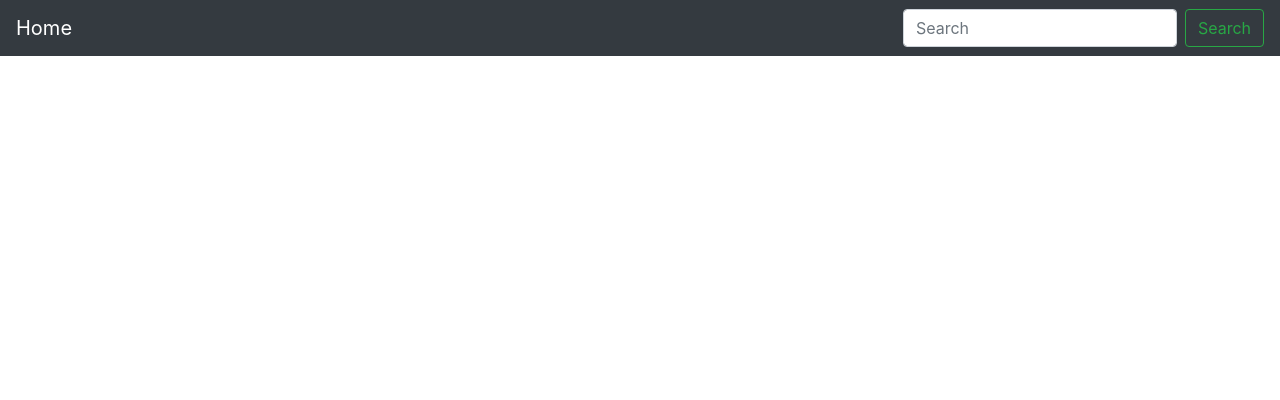
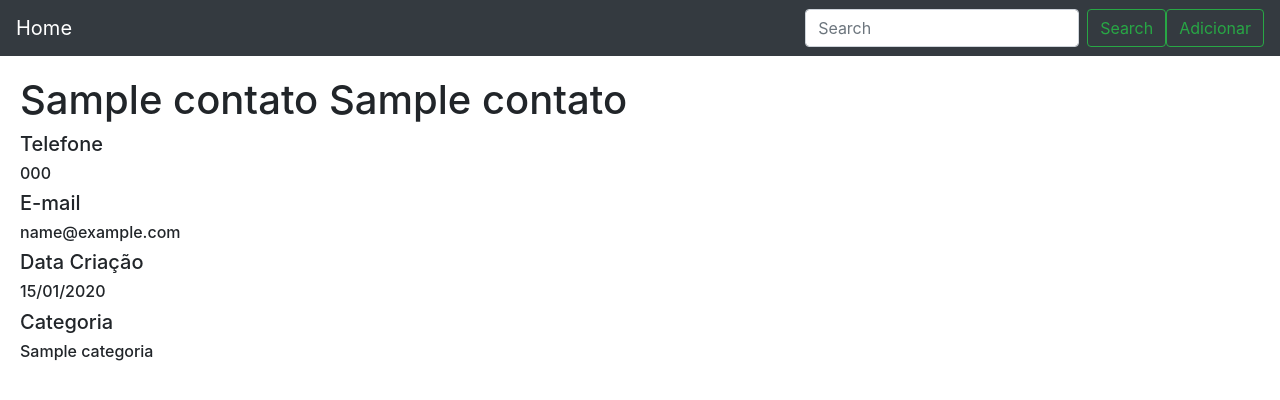
Before and after one commit to Alexvjunior/agenda, a Django app: page /1 in a window 1280 px wide. Shown: the top 400 px of the page. Run offline with Django 3.2, Linux system fonts and the light colour scheme; tables that the repository leaves empty hold one stand-in row (values such as "Sample post"); some libraries are stand-ins or nearby versions.

Commit message:
adicionado fomrulario contatos

```diff
--- /dev/null
+++ b/categoria/service.py
@@ -0,0 +1,6 @@
+from .models import Categoria
+
+
+class CategoriaService():
+    def buscar_todas_categorias(self):
+        return Categoria.objects.all()
--- a/config/settings.py
+++ b/config/settings.py
@@ -37,6 +37,7 @@ INSTALLED_APPS = [
     'django.contrib.sessions',
     'django.contrib.messages',
     'django.contrib.staticfiles',
+    'rest_framework',
 
     # APPS
     'contatos',
--- a/contatos/service.py
+++ b/contatos/service.py
@@ -1,7 +1,20 @@
+import contatos
 from .models import Contato
+from django.db.models import Q, Value
+from django.db.models.functions import Concat
 
 def buscar_todos_contatos():
-    return Contato.objects.all()
+    return Contato.objects.all().filter(
+        ativo=True
+    )
 
 def buscar_contato_por_id(id:int) -> Contato:
     return Contato.objects.filter(id=id).first()
+
+def buscar_contatos_by_termo(termo:str):
+    campos = Concat('nome', Value(' '), 'sobre_nome')
+
+    return Contato.objects.annotate(nome_completo=campos).filter(
+        Q(nome_completo__icontains=termo) | Q(telefone__icontains=termo) | Q(email__icontains=termo),
+        ativo=True,
+    ).order_by('nome')
--- a/contatos/templates/base.html
+++ b/contatos/templates/base.html
@@ -1,6 +1,6 @@
 {% load static %}
 <!DOCTYPE html>
-<html lang="en">
+<html lang="pt-br">
 
 <head>
     <meta charset="UTF-8">
@@ -19,9 +19,13 @@
         <div class="collapse navbar-collapse" id="navbarSupportedContent">
             <ul class="navbar-nav mr-auto">
             </ul>
-            <form class="form-inline my-2 my-lg-0">
-                <input class="form-control mr-sm-2" type="search" placeholder="Search" aria-label="Search">
+            <form class="form-inline my-2 my-lg-0" method="GET" action="{% url 'busca' %}">
+                <input class="form-control mr-sm-2" type="search" placeholder="Search" aria-label="Search" name="termo" value="{{ request.GET.termo }}">
                 <button class="btn btn-outline-success my-2 my-sm-0" type="submit">Search</button>
+            </form>
+
+            <form class="form-inline my-2 my-lg-0" method="GET" action="{% url 'adicionar' %}">
+                <button class="btn btn-outline-success my-2 my-sm-0" type="submit">Adicionar</button>
             </form>
         </div>
     </nav>
--- a/contatos/templates/contato.html
+++ b/contatos/templates/contato.html
@@ -1,5 +1,22 @@
 {% extends 'base.html' %}
 
 {% block container %}
+<div id="div-contato">
+<h1>{{contato.nome}} {{contato.sobre_nome}}</h1>
+
+
+<h5>Telefone</h5>
+<h6>{{contato.telefone}}</h6>
+
+<h5>E-mail</h5>
+<h6>{{contato.email}}</h6>
+
+<h5>Data Criação</h5>
+<h6>{{contato.data_criacao|date:'d/m/Y'}}</h6>
+
+<h5>Categoria</h5>
+<h6>{{contato.categoria}}</h6>
+
+</div>
 
 {% endblock container %}
--- a/contatos/urls.py
+++ b/contatos/urls.py
@@ -1,7 +1,9 @@
 from django.urls import path
-from .views import ContatosView
+from .views import ContatosView, ContatosBuscaView, ContatosAdicionarView
 
 urlpatterns = [
     path('', ContatosView.as_view(), name='home'),
     path('<int:contato_id>', ContatosView.as_view(), name='ver_contato'),
+    path('busca/', ContatosBuscaView.as_view(), name='busca'),
+    path('adicionar/', ContatosAdicionarView.as_view(), name='adicionar'),
 ]
--- a/contatos/views.py
+++ b/contatos/views.py
@@ -1,13 +1,41 @@
-from django.http.response import HttpResponse
 from django.shortcuts import render
 from rest_framework.views import APIView
 from . import service
+from django.core.paginator import Paginator
+from .serializers import ContatosSerializer
+from categoria.service import CategoriaService
+
+CATEGORIA_SERVICE = CategoriaService()
 
 class ContatosView(APIView):
     def get(self, request, contato_id=None):
         if contato_id is None:
             contatos = service.buscar_todos_contatos()
+            paginator = Paginator(contatos, 3)
+            page = request.GET.get('p')
+            contatos = paginator.get_page(page)
             return render(request=request, template_name='home.html', context={'contatos': contatos})
 
         contato = service.buscar_contato_por_id(contato_id)
         return render(request=request, template_name='contato.html', context={'contato': contato})
+
+
+class ContatosBuscaView(APIView):
+    def get(self, request):
+        termo = request.GET.get('termo')
+        contatos = service.buscar_contatos_by_termo(termo)
+        paginator = Paginator(contatos, 3)
+        page = request.GET.get('p')
+        contatos = paginator.get_page(page)
+        return render(request=request, template_name='home.html', context={'contatos': contatos})
+
+class ContatosAdicionarView(APIView):
+    def get(self, request):
+        categorias = CATEGORIA_SERVICE.buscar_todas_categorias()
+        return render(request=request, template_name='adicionar.html', context={"categorias":categorias})
+
+    def post(self, request):
+        serializer = ContatosSerializer(data=request.data)
+        if not serializer.is_valid():
+            categorias = CATEGORIA_SERVICE.buscar_todas_categorias()
+            return render(request=request, template_name='adicionar.html', context={"valido":False, "mensagem":"Verifique os campos e tente novamente", "categorias":categorias})
```
Also changed, not shown: contatos/serializers.py (added, +7 -0 lines), contatos/templates/adicionar.html (added, +49 -0 lines), contatos/templates/home.html (+19 -3 lines), contatos/templates/teste.html (added).
